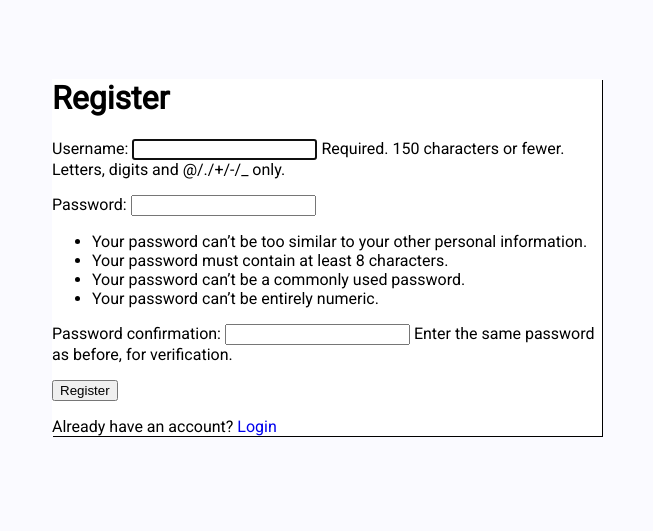
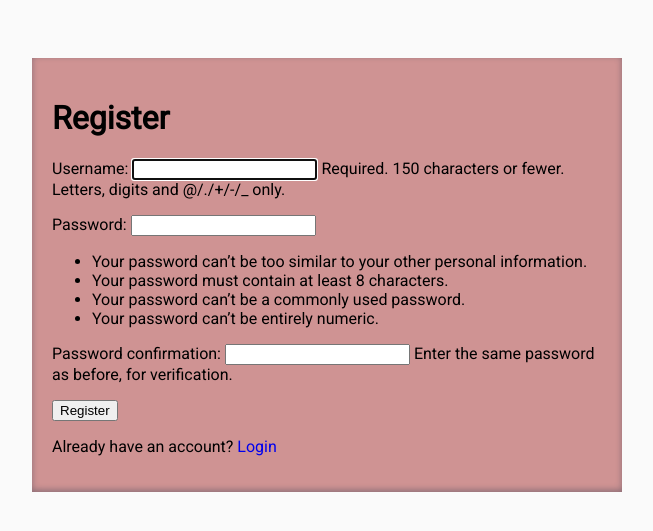
Before and after one commit to lukewtom93/shopping-list-pp4, a Django app: page /register/ in a window 1280 px wide. Shown: the top 531 px of the page, without its empty margins (313-966 px from the left). Run offline with Django 4.2, Linux system fonts and the light colour scheme.

Commit message:
added box shaddowing to css

```diff
--- a/static/css/style.css
+++ b/static/css/style.css
@@ -1,5 +1,5 @@
 body {
-    background-color: #fafaff;
+    background-color: #fafafa;
     font-family: 'Roboto', sans-serif;
     padding-top: 50px;
 }
@@ -7,8 +7,9 @@ body {
 .container {
     max-width: 550px;
     margin: auto;
-    background-color: white;
-    box-shadow: 1px 1px;
+    padding: 20px;
+    background-color: rgb(207, 147, 147);
+    box-shadow: rgba(10, 37, 64, 0.35) 0px -2px 6px 0px inset;
 }
 
 a {
```
Also changed, not shown: README.md.
